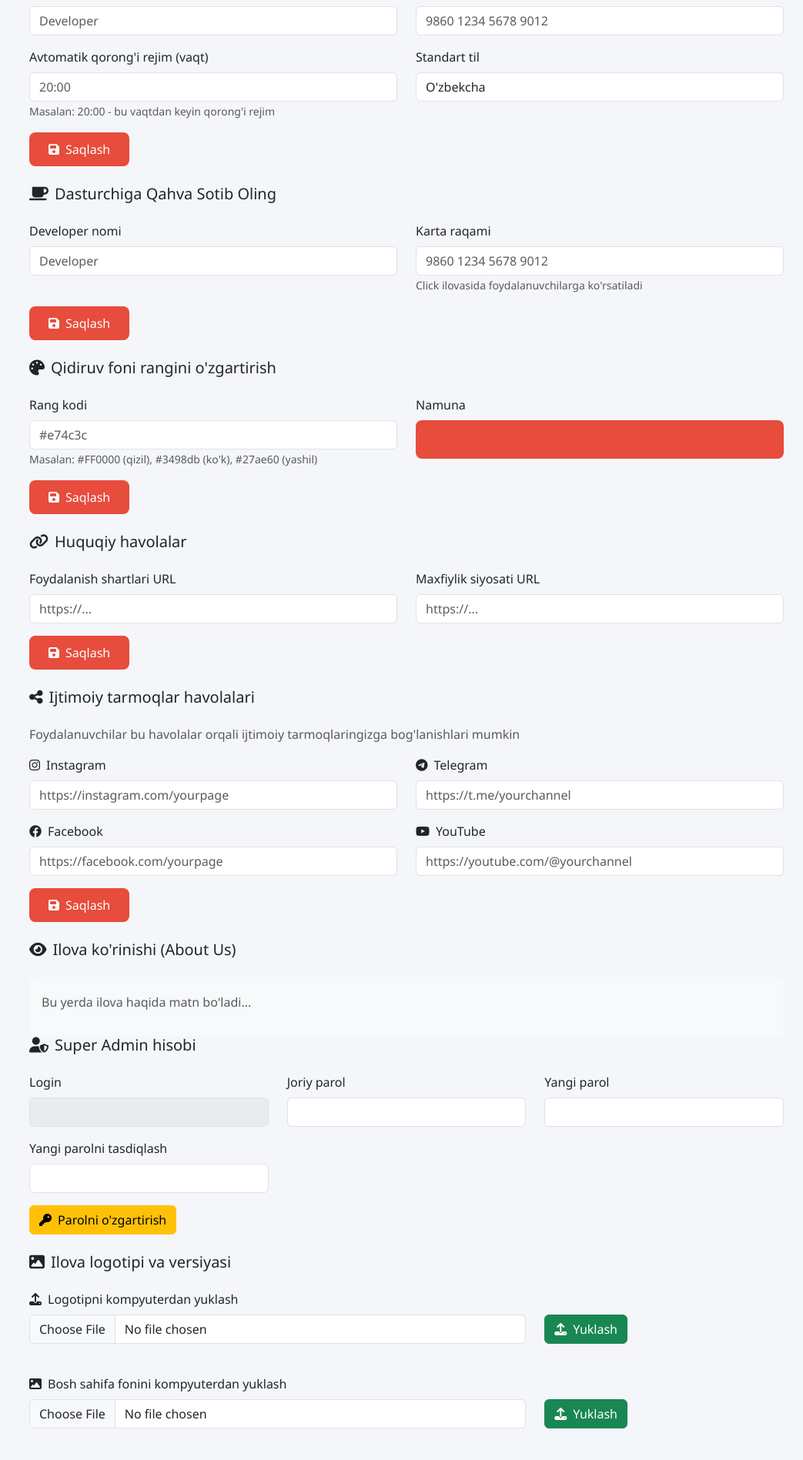
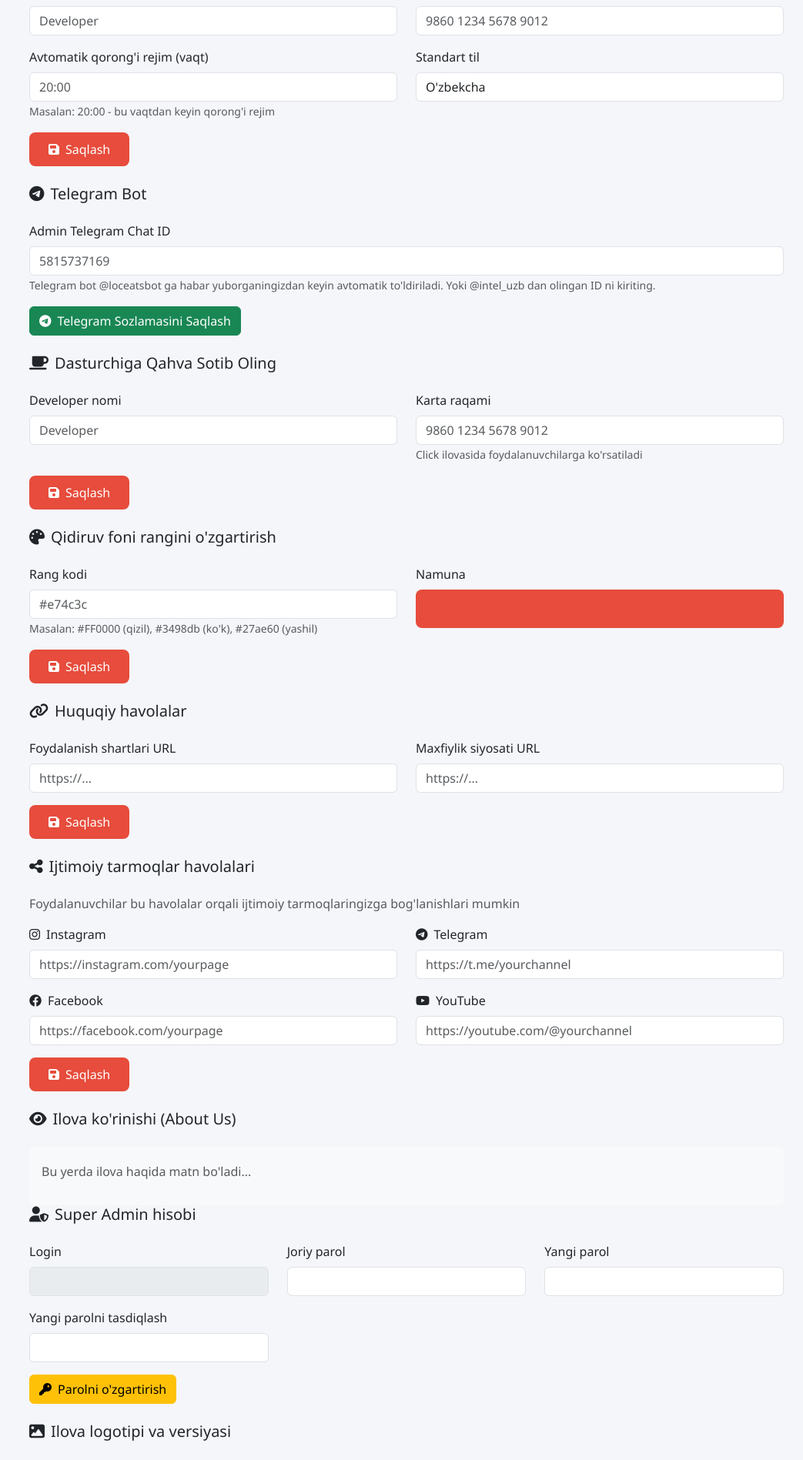
Before and after one commit to asilbeksuyunov0409/loceats, a Django app: template templates/admins/settings.html in a window 1280 px wide. Shown: the part 905-2802 px from the top of the page at 77% size, without its empty margins (237-1280 px from the left). Run offline with Django 4.2, Linux system fonts and the light colour scheme; the template is opened without the code that fills it, so the values that code supplies are empty.

Commit message:
telegram bot 1.0.2

```diff
--- a/admins/views_html.py
+++ b/admins/views_html.py
@@ -817,6 +817,7 @@
     app_logo_url = AppSettings.objects.filter(key='app_logo_url').first()
     app_version = AppSettings.objects.filter(key='app_version').first()
     home_background = AppSettings.objects.filter(key='home_background').first()
+    admin_telegram_chat_id = AppSettings.objects.filter(key='admin_telegram_chat_id').first()
     superadmin = SuperAdmin.objects.first()
     superadmin_username = superadmin.username if superadmin else ''
 
@@ -853,6 +854,9 @@
             # Theme & Language
             AppSettings.objects.update_or_create(key='auto_dark_mode', defaults={'value': request.POST.get('auto_dark_mode', '')})
             AppSettings.objects.update_or_create(key='default_language', defaults={'value': request.POST.get('default_language', 'uz')})
+
+            # Telegram Admin Chat ID
+            AppSettings.objects.update_or_create(key='admin_telegram_chat_id', defaults={'value': request.POST.get('admin_telegram_chat_id', '')})
 
             # Developer Card
             AppSettings.objects.update_or_create(key='developer_card', defaults={'value': request.POST.get('developer_card', '')})
@@ -965,6 +969,7 @@
         'default_language': default_language.value if default_language else 'uz',
         'developer_card': developer_card.value if developer_card else '',
         'developer_name': developer_name.value if developer_name else '',
+        'admin_telegram_chat_id': admin_telegram_chat_id.value if admin_telegram_chat_id else '',
     }
     return render(request, 'admins/settings.html', context)
 
--- a/templates/admins/settings.html
+++ b/templates/admins/settings.html
@@ -136,6 +136,25 @@
         </div>
         <button type="submit" class="btn btn-primary">
             <i class="fas fa-save me-2"></i>Saqlash
+        </button>
+    </form>
+</div>
+
+<!-- Telegram Bot Sozlamalari -->
+<div class="card-modern mb-4">
+    <h5 class="mb-4"><i class="fab fa-telegram me-2"></i>Telegram Bot</h5>
+    <form method="POST">
+        {% csrf_token %}
+        <input type="hidden" name="action" value="save_all">
+        <div class="row">
+            <div class="col-md-12 mb-3">
+                <label class="form-label">Admin Telegram Chat ID</label>
+                <input type="text" name="admin_telegram_chat_id" class="form-control" value="{{ admin_telegram_chat_id }}" placeholder="5815737169">
+                <small class="text-muted">Telegram bot @loceatsbot ga habar yuborganingizdan keyin avtomatik to'ldiriladi. Yoki @intel_uzb dan olingan ID ni kiriting.</small>
+            </div>
+        </div>
+        <button type="submit" class="btn btn-success">
+            <i class="fab fa-telegram me-2"></i>Telegram Sozlamasini Saqlash
         </button>
     </form>
 </div>
```
